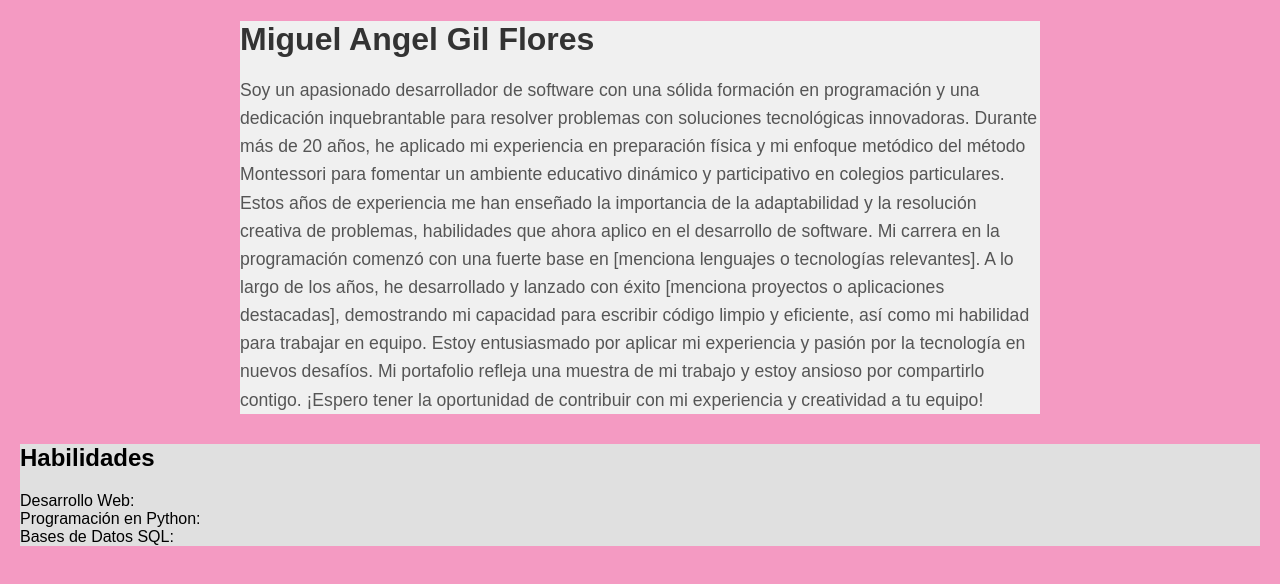
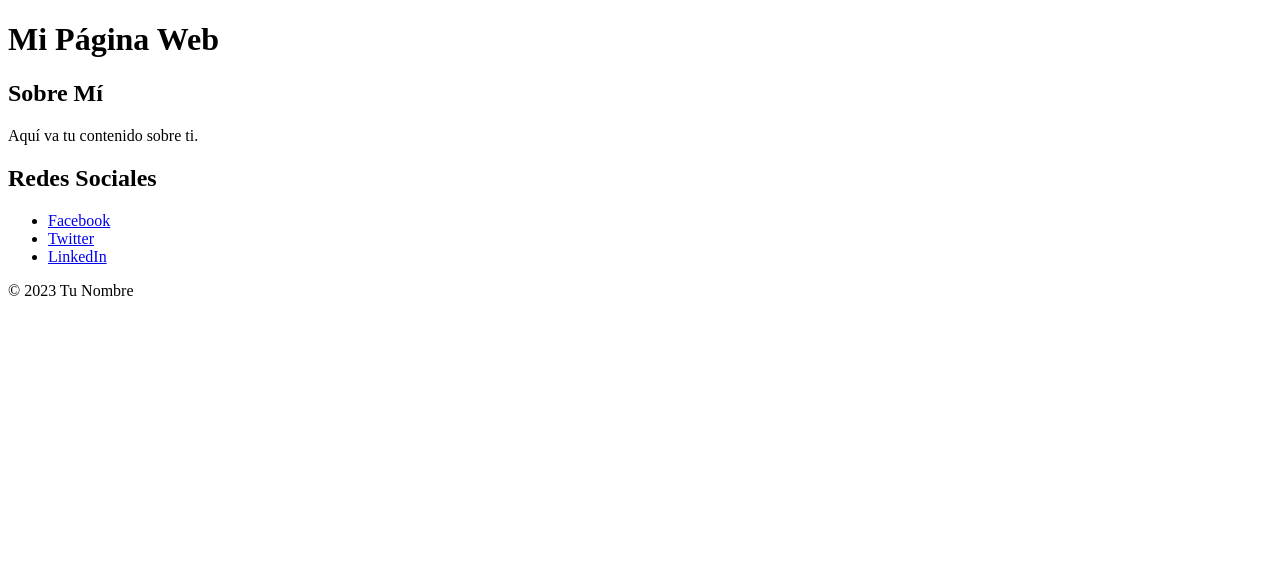
Before and after one commit to miguelgil2023/mi-primera-pagina-web, a plain HTML site: page index.html in a window 1280 px wide. Drawn offline with Linux system fonts and the light colour scheme.

Commit message:
Update index.html

```diff
--- a/index.html
+++ b/index.html
@@ -3,82 +3,38 @@
 <head>
     <meta charset="UTF-8">
     <meta name="viewport" content="width=device-width, initial-scale=1.0">
-    <title>Mi Portafolio Personal</title>
-    <style>
-        body {
-    font-family: Arial, sans-serif;
-    margin: 20px;
-    background-color: #F49AC2;
-    }
-
-    .biografia {
-    background-color: #f0f0f0; /* Cambia el color de fondo aquí */
-    max-width: 800px;
-    margin: auto;
-    }
-    .habilidades {
-    background-color: #e0e0e0; /* Cambia el color de fondo aquí */
-    margin-top: 30px;
-    }
-
-    .nombre-de-la-seccion {
-    background-color: #cccccc; /* Cambia el color de fondo aquí */
-    }
-
-    h1 {
-        font-size: 2em;
-        margin-bottom: 10px;
-        color: #333;
-    }
-
-    p {
-        font-size: 1.1em;
-        line-height: 1.6;
-        color: #555;
-    }
-
-    a {
-        color: #FFB7C5;
-        text-decoration: none;
-    }
-
-    a:hover {
-        text-decoration: underline;
-    }
-
-    </style>
+    <title>Mi Página Web</title>
 </head>
 <body>
-    <div class="biografia">
-        <h1>Miguel Angel Gil Flores</h1>
-        <p>
-            Soy un apasionado desarrollador de software con una sólida formación en programación y una dedicación inquebrantable para resolver problemas con soluciones tecnológicas innovadoras.
-            Durante más de 20 años, he aplicado mi experiencia en preparación física y mi enfoque metódico del método Montessori para fomentar un ambiente educativo dinámico y participativo en colegios particulares. Estos años de experiencia me han enseñado la importancia de la adaptabilidad y la resolución creativa de problemas, habilidades que ahora aplico en el desarrollo de software.
-            Mi carrera en la programación comenzó con una fuerte base en [menciona lenguajes o tecnologías relevantes]. A lo largo de los años, he desarrollado y lanzado con éxito [menciona proyectos o aplicaciones destacadas], demostrando mi capacidad para escribir código limpio y eficiente, así como mi habilidad para trabajar en equipo.
-            Estoy entusiasmado por aplicar mi experiencia y pasión por la tecnología en nuevos desafíos. Mi portafolio refleja una muestra de mi trabajo y estoy ansioso por compartirlo contigo. ¡Espero tener la oportunidad de contribuir con mi experiencia y creatividad a tu equipo!
-        </p>
-        </div>
-        <div class="habilidades">
-        <h2>Habilidades</h2>
-        <div class="habilidad-item">
-            <span>Desarrollo Web:</span>
-            <div class="barra">
-                <div class="barra-progreso" style="width: 80%;"></div>
-            </div>
-        </div>
-        <div class="habilidad-item">
-            <span>Programación en Python:</span>
-            <div class="barra">
-                <div class="barra-progreso" style="width: 90%;"></div>
-            </div>
-        </div>
-        <div class="habilidad-item">
-            <span>Bases de Datos SQL:</span>
-            <div class="barra">
-                <div class="barra-progreso" style="width: 75%;"></div>
-            </div>
-        </div>
-    </div>
+    <header>
+        <h1>Mi Página Web</h1>
+    </header>
 
+    <nav>
+        <ul>
+            <!-- Tus enlaces de navegación aquí -->
+        </ul>
+    </nav>
+
+    <main>
+        <section>
+            <h2>Sobre Mí</h2>
+            <p>Aquí va tu contenido sobre ti.</p>
+        </section>
+
+        <section>
+            <h2>Redes Sociales</h2>
+            <ul>
+                <li><a href="https://www.facebook.com/tu_perfil" target="_blank">Facebook</a></li>
+                <li><a href="https://www.twitter.com/tu_perfil" target="_blank">Twitter</a></li>
+                <li><a href="https://www.linkedin.com/in/tu_perfil" target="_blank">LinkedIn</a></li>
+                <!-- Agrega más redes sociales si es necesario -->
+            </ul>
+        </section>
+    </main>
+
+    <footer>
+        <p>&copy; 2023 Tu Nombre</p>
+    </footer>
 </body>
 </html>
```
